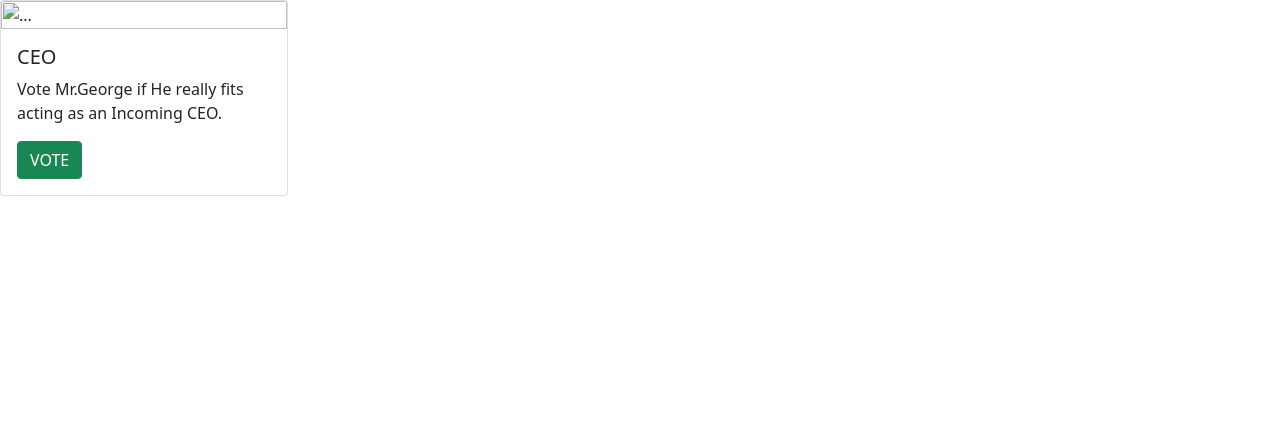
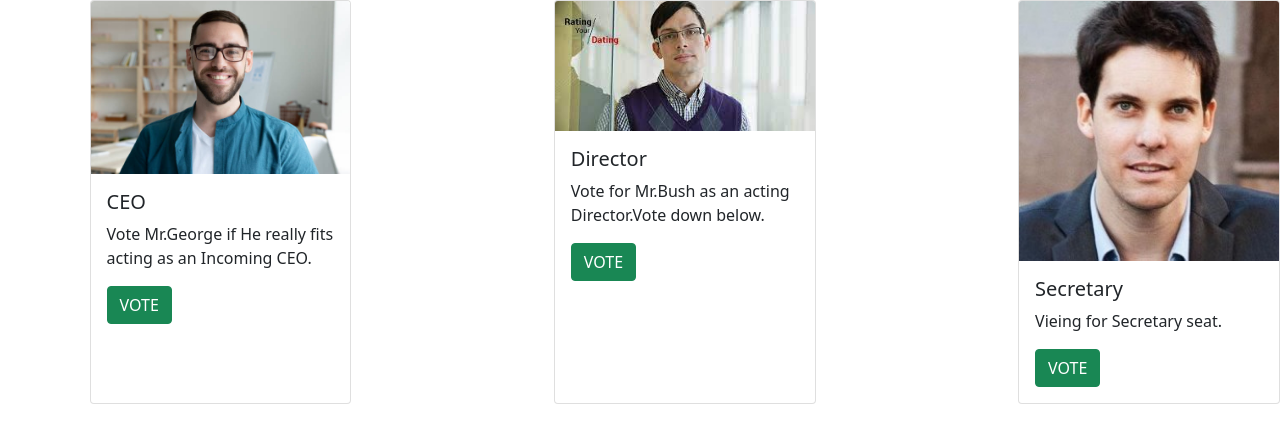
Before and after one commit to Kingsly62/Pitches-Application, a Flask app: page /social in a window 1280 px wide. Shown: the top 443 px of the page. Run offline with Flask 2, Linux system fonts and the light colour scheme; some libraries are stand-ins or nearby versions.

Commit message:
add new changes to images styling

```diff
--- a/static/css/social.css
+++ b/static/css/social.css
@@ -0,0 +1,5 @@
+#social{
+    display: flex;
+    gap: 17%;
+    margin-left: 7%;
+}
--- a/templates/social.html
+++ b/templates/social.html
@@ -4,15 +4,34 @@
   integrity="sha384-1BmE4kWBq78iYhFldvKuhfTAU6auU8tT94WrHftjDbrCEXSU1oBoqyl2QvZ6jIW3"
   crossorigin="anonymous"
 />
+<link rel="stylesheet" href="/static/css/social.css" />
 <div class="social">
   <div id="social">
     <div class="card" style="width: 18rem">
-      <img src="" class="card-img-top" alt="..." />
+      <img src="../static/Images/off1.jpg" class="card-img-top" alt="..." />
       <div class="card-body">
         <h5 class="card-title">CEO</h5>
         <p class="card-text">
           Vote Mr.George if He really fits acting as an Incoming CEO.
         </p>
+        <a href="#" class="btn btn-success">VOTE</a>
+      </div>
+    </div>
+    <div class="card" style="width: 18rem">
+      <img src="../static/Images/off2.jpeg" class="card-img-top" alt="..." />
+      <div class="card-body">
+        <h5 class="card-title">Director</h5>
+        <p class="card-text">
+          Vote for Mr.Bush as an acting Director.Vote down below.
+        </p>
+        <a href="#" class="btn btn-success">VOTE</a>
+      </div>
+    </div>
+    <div class="card" style="width: 18rem">
+      <img src="../static/Images/off3.jpeg" class="card-img-top" alt="..." />
+      <div class="card-body">
+        <h5 class="card-title">Secretary</h5>
+        <p class="card-text">Vieing for Secretary seat.</p>
         <a href="#" class="btn btn-success">VOTE</a>
       </div>
     </div>
```
Also changed, not shown: static/Images/off3.jpeg (added).
